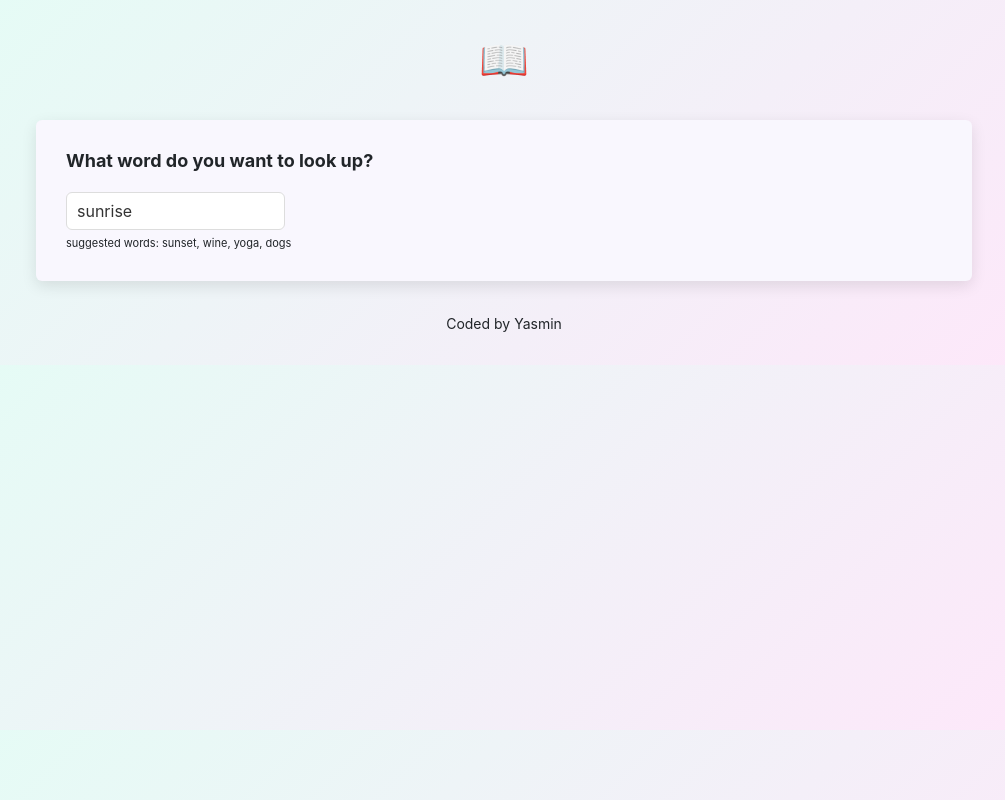
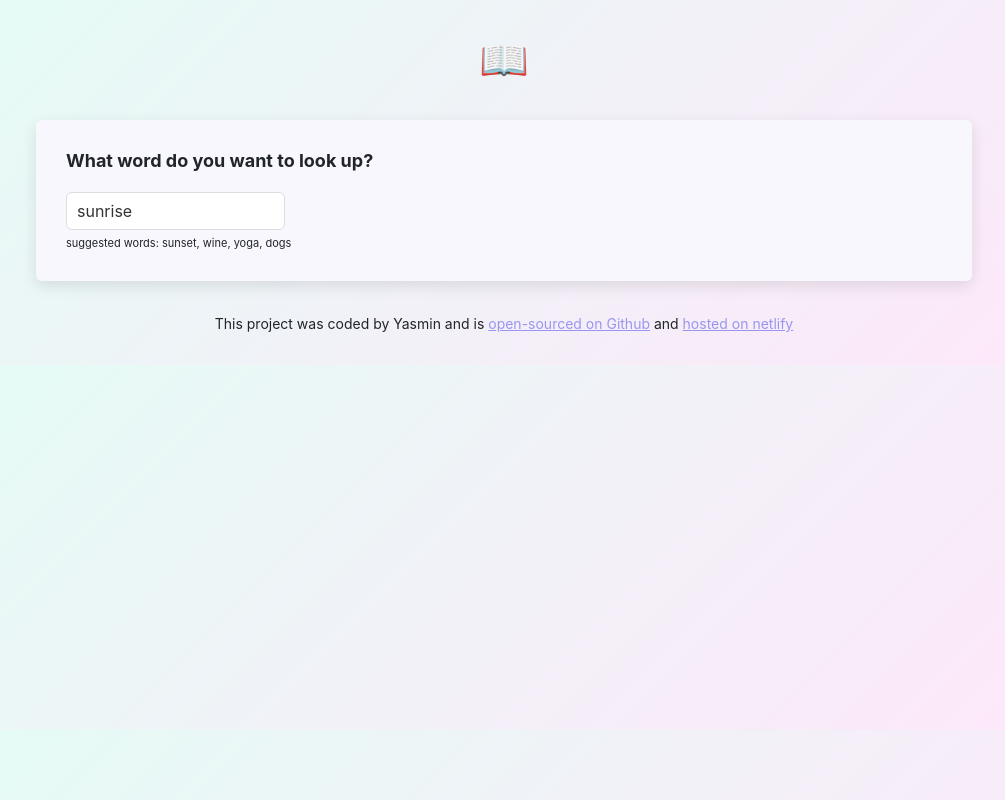
Before and after one commit to yasminlawre/react-dictionary, a React (Create React App) app: page / in a window 1280 px wide. Shown: the whole page, without its empty margins (136-1141 px from the left). Built offline with nearby package versions, Linux system fonts and the light colour scheme; no server answers.

Commit message:
updated footer links

```diff
--- a/src/App.js
+++ b/src/App.js
@@ -10,7 +10,24 @@ export default function App() {
           <Dictionary defaultKeyword="sunrise" />
         </main>
         <footer className="App-footer">
-          <small>Coded by Yasmin</small>
+          <small>
+            This project was coded by Yasmin and is{" "}
+            <a
+              href="https://github.com/yasminlawre/react-dictionary"
+              target="_blank"
+              rel="noreferrer"
+            >
+              open-sourced on Github
+            </a>{" "}
+            and{" "}
+            <a
+              href="https://luminous-croquembouche-0c4982.netlify.app/"
+              target="_blank"
+              rel="noreferrer"
+            >
+              hosted on netlify
+            </a>
+          </small>
         </footer>
       </div>
     </div>
```
